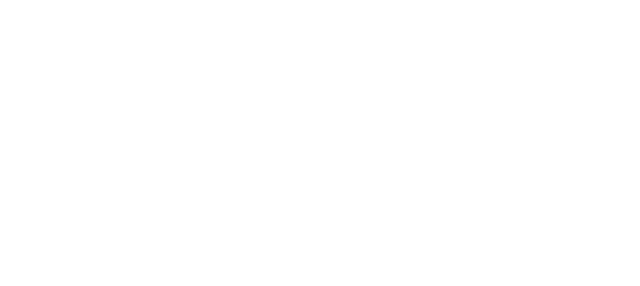
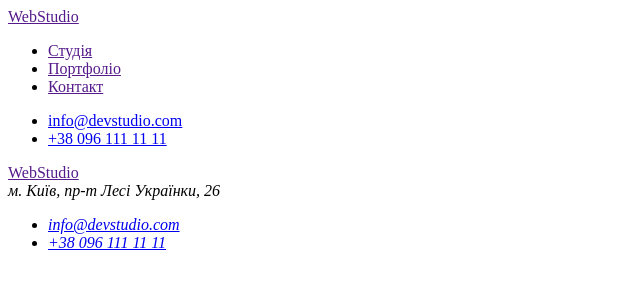
Before and after one commit to khvadim69/goit-markup-hw-01, a plain HTML site: page index.html in a window 1280 px wide. Shown: the whole page, without its empty margins (0-640 px from the left). Drawn offline with Linux system fonts and the light colour scheme.

Commit message:
Прописує Header i Footer

```diff
--- a/index.html
+++ b/index.html
@@ -7,6 +7,38 @@
     <title>HOMEWORK1</title>
 </head>
 <body>
+    <header class="">
+        <nav>
+            <a href="">WebStudio</a>
+            <ul>
+                <li><a href="">Студія</a></li>
+                <li><a href="">Портфоліо</a></li>
+                <li><a href="">Контакт</a></li>
+            </ul>
+            <ul>
+                <li><a href="mailto:info@devstudio.com">info@devstudio.com</a></li>
+                <li><a href="tel:+380961111111">+38 096 111 11 11</a></li>
+            </ul>
+
+        </nav>
+    </header>
+    <main>
+
+    </main>
+    <footer>
+        <div>
+
+            <a href="">WebStudio</a>
+            <address>
+                <span>м. Київ, пр-т Лесі Українки, 26</span>
+                <ul>
+                    <li><a href="mailto:info@devstudio.com">info@devstudio.com</a></li>
+                    <li><a href="tel:+380961111111">+38 096 111 11 11</a></li>
+                </ul>
+            </address>
+        </div>
+
+    </footer>
 
 </body>
 </html>
```
